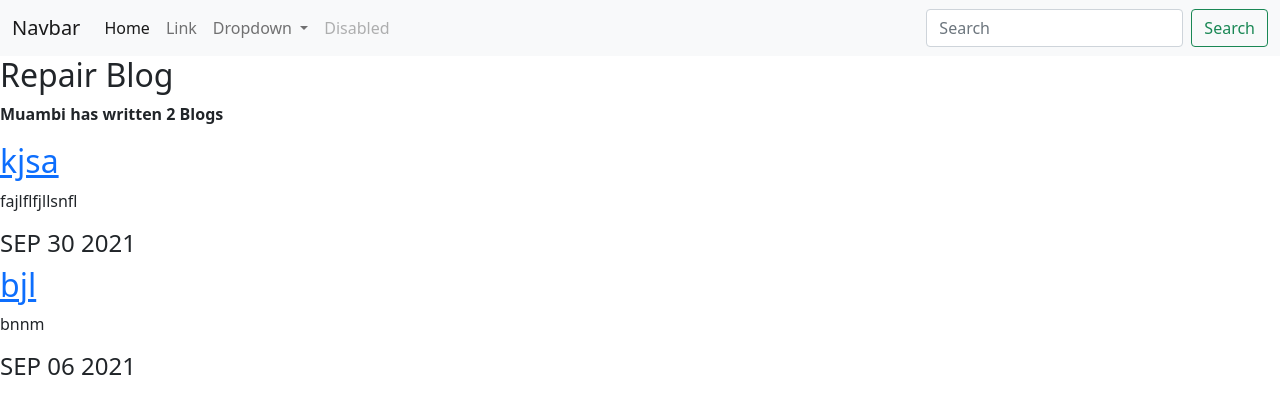
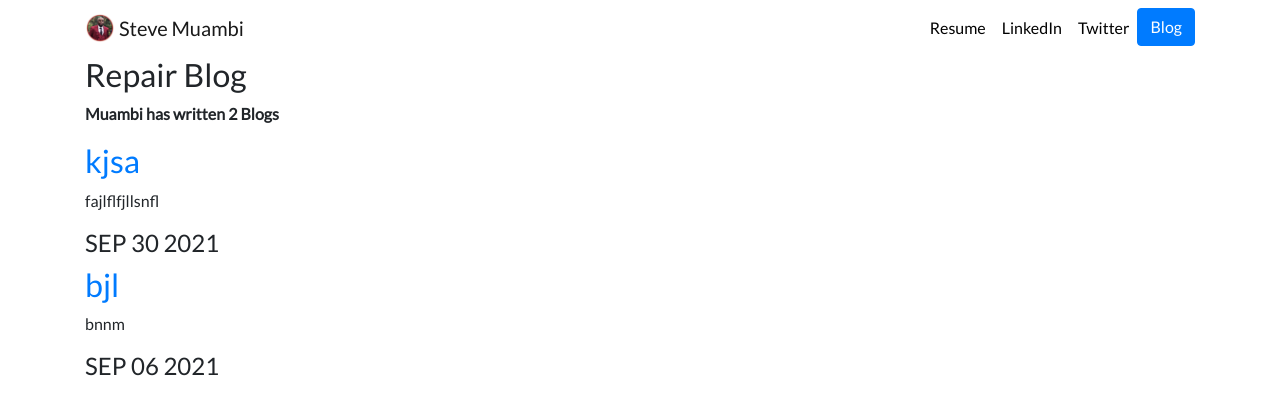
Before and after one commit to stevescilar/personal_portfolio, a Django app: page /blog/ in a window 1280 px wide. Shown: the top 415 px of the page. Run offline with Django 3.2, Linux system fonts and the light colour scheme; data comes from the database, SQL or seed files in the repository; both versions use the stored data as it was after the commit; some libraries are stand-ins or nearby versions.

Commit message:
Great Progress made it beautiful

```diff
--- /dev/null
+++ b/portfolio/static/portfolio/custom.css
@@ -0,0 +1,24 @@
+.navbar-nav .nav-link {
+    color: rgba(0,0,0,1) !important;
+}
+
+.navbar-nav .nav-link:hover {
+    color: rgba(0,0,0,.5) !important;
+}
+
+body {
+    font-family: 'Lato', sans-serif;
+}
+
+#blogtitle {
+    font-size: 6rem;
+}
+
+@media (min-width: 992px) {
+    #hometext {
+        font-size: 4rem;
+    }
+    #blogdetailtitle {
+        font-size: 5rem;
+    }
+}
--- a/portfolio/templates/portfolio/base.html
+++ b/portfolio/templates/portfolio/base.html
@@ -1,66 +1,62 @@
+{% load static %}
 <!doctype html>
 <html lang="en">
-  <head>
-    <!-- Required meta tags -->
-    <meta charset="utf-8">
-    <meta name="viewport" content="width=device-width, initial-scale=1">
 
-    <!-- Bootstrap CSS -->
-    <link href="https://cdn.jsdelivr.net/npm/bootstrap@5.1.1/dist/css/bootstrap.min.css" rel="stylesheet" integrity="sha384-F3w7mX95PdgyTmZZMECAngseQB83DfGTowi0iMjiWaeVhAn4FJkqJByhZMI3AhiU" crossorigin="anonymous">
+<head>
+  <!-- Required meta tags -->
+  <meta charset="utf-8">
+  <meta name="viewport" content="width=device-width, initial-scale=1, shrink-to-fit=no">
 
-    <title>Hello, world!</title>
-  </head>
-  <nav class="navbar navbar-expand-lg navbar-light bg-light">
-    <div class="container-fluid">
-      <a class="navbar-brand" href="#">Navbar</a>
-      <button class="navbar-toggler" type="button" data-bs-toggle="collapse" data-bs-target="#navbarSupportedContent" aria-controls="navbarSupportedContent" aria-expanded="false" aria-label="Toggle navigation">
+  <!-- Bootstrap CSS -->
+  <link rel="stylesheet" href="https://stackpath.bootstrapcdn.com/bootstrap/4.4.1/css/bootstrap.min.css" integrity="sha384-Vkoo8x4CGsO3+Hhxv8T/Q5PaXtkKtu6ug5TOeNV6gBiFeWPGFN9MuhOf23Q9Ifjh" crossorigin="anonymous">
+
+  <link rel="stylesheet" href="{% static "portfolio/custom.css" %}">
+
+  <link href="https://fonts.googleapis.com/css?family=Lato&display=swap" rel="stylesheet">
+
+  <link rel="icon" type="image/png" href="{% static "portfolio/Logo.png" %}">
+
+  <title>Muambi</title>
+</head>
+
+<body>
+
+  <nav id="topNav" class="navbar navbar-expand-md navbar-light">
+    <div class="container">
+      <a class="navbar-brand" href="{% url 'home' %}">
+        <img src="{% static "portfolio/profile.png" %}" width="30" height="30" class="d-inline-block align-top" alt="Nick's Logo">
+        <span>Steve Muambi</span>
+      </a>
+      <button class="navbar-toggler" type="button" data-toggle="collapse" data-target="#navbarNav" aria-controls="navbarNav" aria-expanded="false" aria-label="Toggle navigation">
         <span class="navbar-toggler-icon"></span>
       </button>
-      <div class="collapse navbar-collapse" id="navbarSupportedContent">
-        <ul class="navbar-nav me-auto mb-2 mb-lg-0">
+      <div class="collapse navbar-collapse text-center" id="navbarNav">
+        <ul class="navbar-nav ml-auto">
           <li class="nav-item">
-            <a class="nav-link active" aria-current="page" href="#">Home</a>
+            <a class="nav-link" href="{% static "portfolio/resume.pdf" %}">Resume</a>
           </li>
           <li class="nav-item">
-            <a class="nav-link" href="#">Link</a>
-          </li>
-          <li class="nav-item dropdown">
-            <a class="nav-link dropdown-toggle" href="#" id="navbarDropdown" role="button" data-bs-toggle="dropdown" aria-expanded="false">
-              Dropdown
-            </a>
-            <ul class="dropdown-menu" aria-labelledby="navbarDropdown">
-              <li><a class="dropdown-item" href="#">Action</a></li>
-              <li><a class="dropdown-item" href="#">Another action</a></li>
-              <li><hr class="dropdown-divider"></li>
-              <li><a class="dropdown-item" href="#">Something else here</a></li>
-            </ul>
+            <a class="nav-link" href="https://www.linkedin.com" target="_blank">LinkedIn</a>
           </li>
           <li class="nav-item">
-            <a class="nav-link disabled">Disabled</a>
+            <a class="nav-link" href="https://twitter.com" target="_blank">Twitter</a>
+          </li>
+          <li>
+            <a role="button" href="{% url 'blog:main_blogs' %}" class="btn btn-primary">Blog</a>
           </li>
         </ul>
-        <form class="d-flex">
-          <input class="form-control me-2" type="search" placeholder="Search" aria-label="Search">
-          <button class="btn btn-outline-success" type="submit">Search</button>
-        </form>
       </div>
     </div>
   </nav>
-  {% block content %}{%endblock%}
+  <div class="container">
+    {% block content %}{% endblock %}
+  </div>
 
+  <!-- Optional JavaScript -->
+  <!-- jQuery first, then Popper.js, then Bootstrap JS -->
+  <script src="https://code.jquery.com/jquery-3.4.1.slim.min.js" integrity="sha384-J6qa4849blE2+poT4WnyKhv5vZF5SrPo0iEjwBvKU7imGFAV0wwj1yYfoRSJoZ+n" crossorigin="anonymous"></script>
+  <script src="https://cdn.jsdelivr.net/npm/popper.js@1.16.0/dist/umd/popper.min.js" integrity="sha384-Q6E9RHvbIyZFJoft+2mJbHaEWldlvI9IOYy5n3zV9zzTtmI3UksdQRVvoxMfooAo" crossorigin="anonymous"></script>
+  <script src="https://stackpath.bootstrapcdn.com/bootstrap/4.4.1/js/bootstrap.min.js" integrity="sha384-wfSDF2E50Y2D1uUdj0O3uMBJnjuUD4Ih7YwaYd1iqfktj0Uod8GCExl3Og8ifwB6" crossorigin="anonymous"></script>
+</body>
 
-  <body>
-
-
-    <!-- Optional JavaScript; choose one of the two! -->
-
-    <!-- Option 1: Bootstrap Bundle with Popper -->
-    <script src="https://cdn.jsdelivr.net/npm/bootstrap@5.1.1/dist/js/bootstrap.bundle.min.js" integrity="sha384-/bQdsTh/da6pkI1MST/rWKFNjaCP5gBSY4sEBT38Q/9RBh9AH40zEOg7Hlq2THRZ" crossorigin="anonymous"></script>
-
-    <!-- Option 2: Separate Popper and Bootstrap JS -->
-    <!--
-    <script src="https://cdn.jsdelivr.net/npm/@popperjs/core@2.9.3/dist/umd/popper.min.js" integrity="sha384-W8fXfP3gkOKtndU4JGtKDvXbO53Wy8SZCQHczT5FMiiqmQfUpWbYdTil/SxwZgAN" crossorigin="anonymous"></script>
-    <script src="https://cdn.jsdelivr.net/npm/bootstrap@5.1.1/dist/js/bootstrap.min.js" integrity="sha384-skAcpIdS7UcVUC05LJ9Dxay8AXcDYfBJqt1CJ85S/CFujBsIzCIv+l9liuYLaMQ/" crossorigin="anonymous"></script>
-    -->
-  </body>
 </html>
```
Also changed, not shown: blog/templates/blog/all_blogs.html (+20 -5 lines), blog/templates/blog/bckup/all_blogs.html (added, +8 -0 lines), blog/templates/blog/bckup/detail.html (added, +13 -0 lines), blog/templates/blog/detail.html (+7 -7 lines), portfolio/templates/portfolio/backupfoddr/home.html (added, +26 -0 lines), portfolio/templates/portfolio/home.html (+31 -17 lines), db.sqlite3, portfolio/static/portfolio/Logo.png (added), portfolio/static/portfolio/muambi.png (added), portfolio/static/portfolio/profile.jpg (added), portfolio/static/portfolio/profile.png (added).
